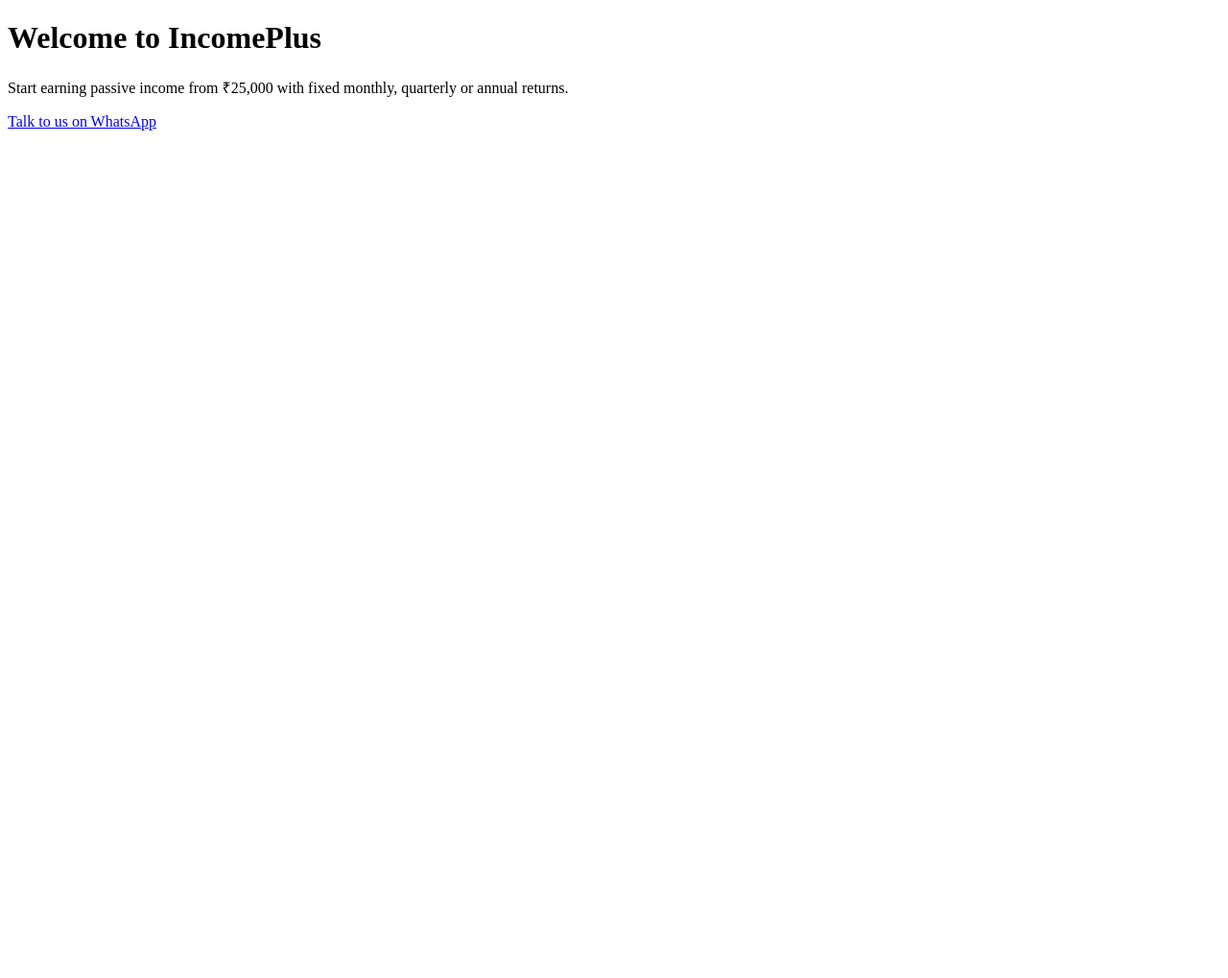
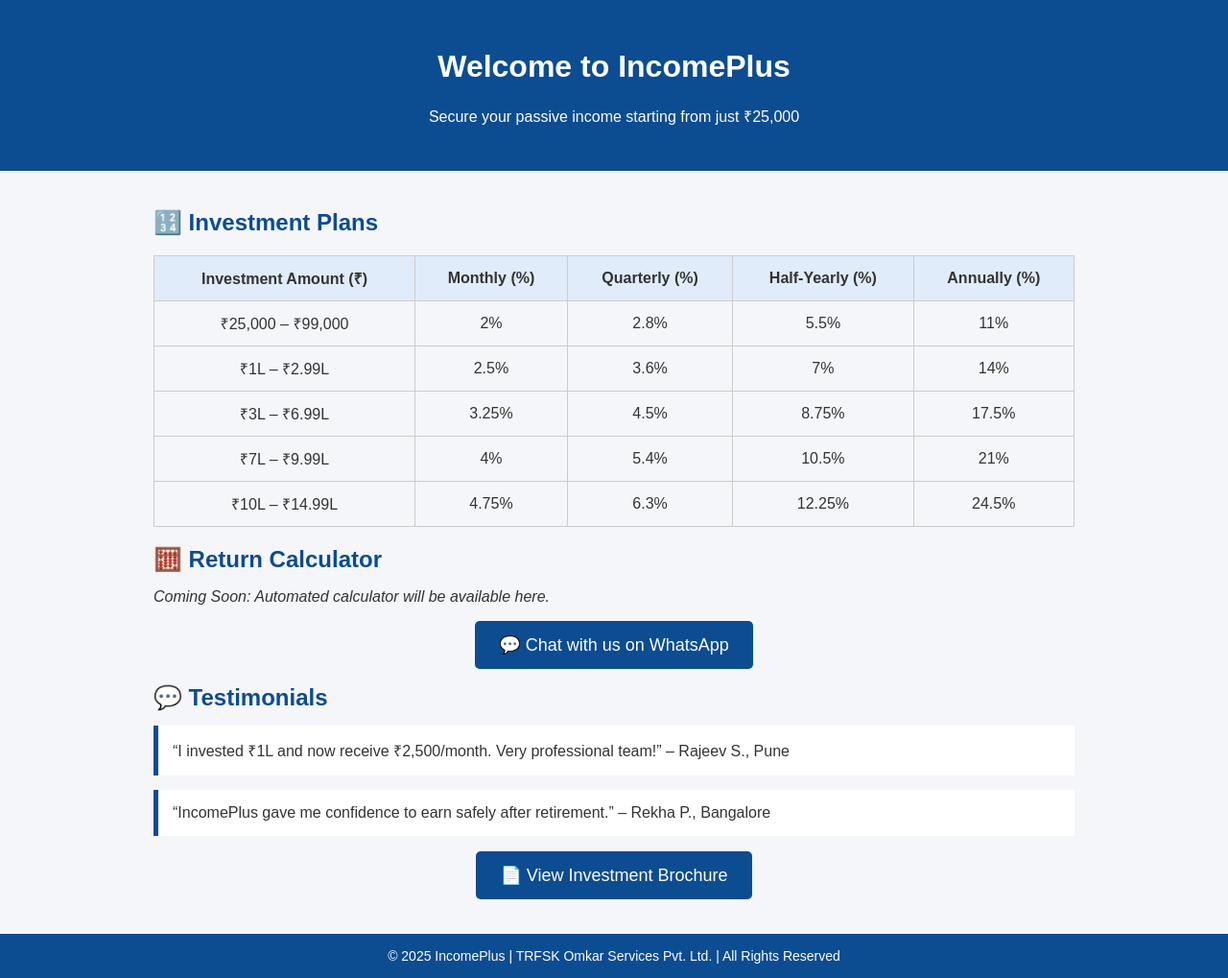
Before and after one commit to trfskomkarservicespvtltd/incomplus, a plain HTML site: page index.html in a window 1280 px wide. Shown: the whole page at 96% size. Before the commit the page ends 800 px from the top, so only its background shows below. Drawn offline with Linux system fonts and the light colour scheme.

Commit message:
Update index.html

```diff
--- a/index.html
+++ b/index.html
@@ -1,14 +1,119 @@
-
 <!DOCTYPE html>
 <html lang="en">
 <head>
-  <meta charset="UTF-8">
-  <meta name="viewport" content="width=device-width, initial-scale=1.0">
-  <title>IncomePlus - Safe Passive Income Plans</title>
+  <meta charset="UTF-8" />
+  <meta name="viewport" content="width=device-width, initial-scale=1.0" />
+  <title>IncomePlus - Earn Passive Income</title>
+  <style>
+    body {
+      font-family: Arial, sans-serif;
+      background-color: #f4f6f9;
+      color: #333;
+      margin: 0;
+      padding: 0;
+    }
+    header {
+      background-color: #0c4c91;
+      color: white;
+      padding: 30px 20px;
+      text-align: center;
+    }
+    section {
+      padding: 20px;
+      max-width: 960px;
+      margin: auto;
+    }
+    h2 {
+      color: #0c4c91;
+      margin-bottom: 10px;
+    }
+    table {
+      width: 100%;
+      border-collapse: collapse;
+      margin: 20px 0;
+    }
+    table th, table td {
+      padding: 12px;
+      border: 1px solid #ccc;
+      text-align: center;
+    }
+    table th {
+      background-color: #e0ecf9;
+    }
+    .cta {
+      text-align: center;
+      margin: 30px 0;
+    }
+    .cta a {
+      background-color: #0c4c91;
+      color: white;
+      padding: 15px 25px;
+      text-decoration: none;
+      border-radius: 5px;
+      font-size: 18px;
+    }
+    .testimonial {
+      background-color: #fff;
+      border-left: 5px solid #0c4c91;
+      padding: 15px;
+      margin: 15px 0;
+    }
+    .footer {
+      background-color: #0c4c91;
+      color: white;
+      text-align: center;
+      padding: 15px;
+      font-size: 14px;
+    }
+    @media (max-width: 600px) {
+      table, thead, tbody, th, td, tr {
+        display: block;
+        width: 100%;
+      }
+    }
+  </style>
 </head>
 <body>
-  <h1>Welcome to IncomePlus</h1>
-  <p>Start earning passive income from ₹25,000 with fixed monthly, quarterly or annual returns.</p>
-  <p><a href="https://wa.me/917066393830">Talk to us on WhatsApp</a></p>
+  <header>
+    <h1>Welcome to IncomePlus</h1>
+    <p>Secure your passive income starting from just ₹25,000</p>
+  </header>
+
+  <section>
+    <h2>🔢 Investment Plans</h2>
+    <table>
+      <tr>
+        <th>Investment Amount (₹)</th>
+        <th>Monthly (%)</th>
+        <th>Quarterly (%)</th>
+        <th>Half-Yearly (%)</th>
+        <th>Annually (%)</th>
+      </tr>
+      <tr><td>₹25,000 – ₹99,000</td><td>2%</td><td>2.8%</td><td>5.5%</td><td>11%</td></tr>
+      <tr><td>₹1L – ₹2.99L</td><td>2.5%</td><td>3.6%</td><td>7%</td><td>14%</td></tr>
+      <tr><td>₹3L – ₹6.99L</td><td>3.25%</td><td>4.5%</td><td>8.75%</td><td>17.5%</td></tr>
+      <tr><td>₹7L – ₹9.99L</td><td>4%</td><td>5.4%</td><td>10.5%</td><td>21%</td></tr>
+      <tr><td>₹10L – ₹14.99L</td><td>4.75%</td><td>6.3%</td><td>12.25%</td><td>24.5%</td></tr>
+    </table>
+
+    <h2>🧮 Return Calculator</h2>
+    <p><i>Coming Soon: Automated calculator will be available here.</i></p>
+
+    <div class="cta">
+      <a href="https://wa.me/917066393830" target="_blank">💬 Chat with us on WhatsApp</a>
+    </div>
+
+    <h2>💬 Testimonials</h2>
+    <div class="testimonial">“I invested ₹1L and now receive ₹2,500/month. Very professional team!” – Rajeev S., Pune</div>
+    <div class="testimonial">“IncomePlus gave me confidence to earn safely after retirement.” – Rekha P., Bangalore</div>
+
+    <div class="cta">
+      <a href="IncomePlus_Brochure.pdf" target="_blank">📄 View Investment Brochure</a>
+    </div>
+  </section>
+
+  <div class="footer">
+    © 2025 IncomePlus | TRFSK Omkar Services Pvt. Ltd. | All Rights Reserved
+  </div>
 </body>
 </html>
```
